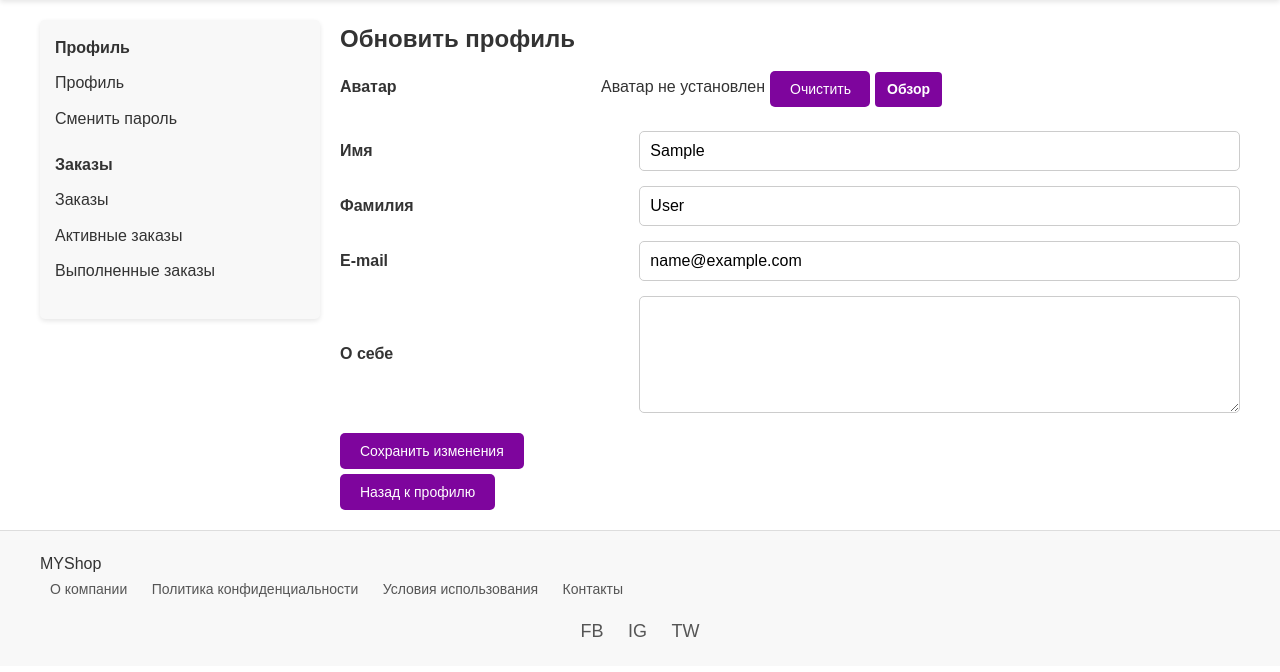
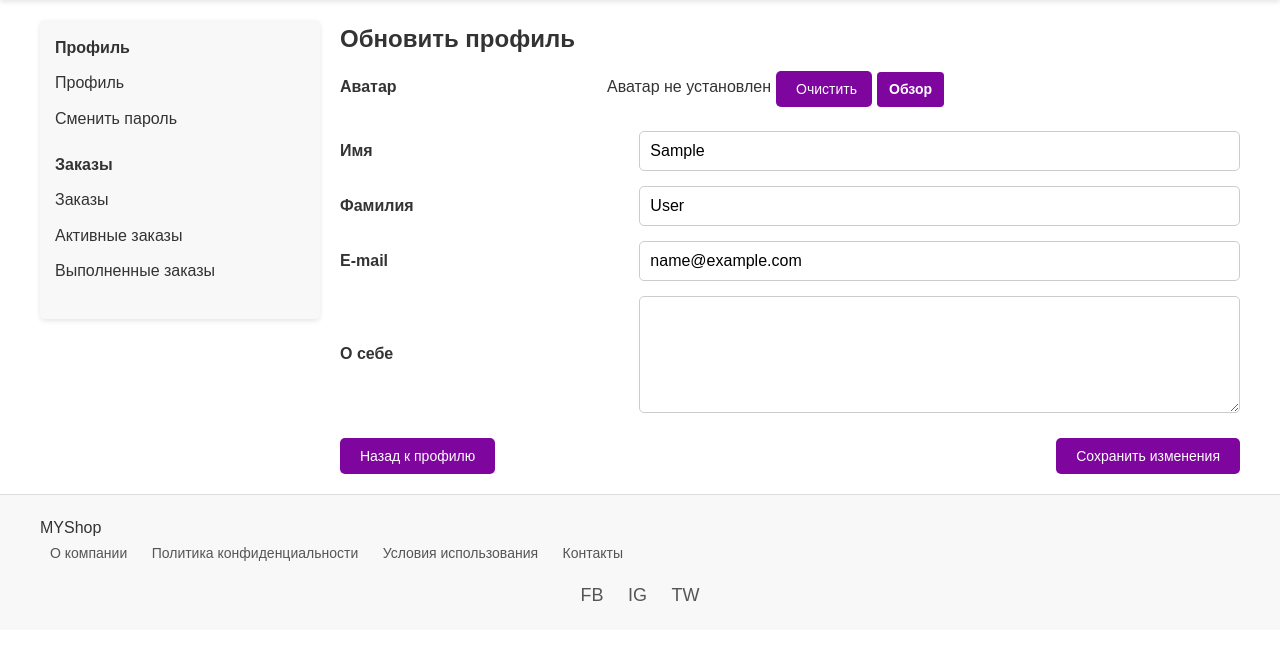
Before and after one commit to JolyCougar/Shop_django, a Django app: page /account/profile/update/ in a window 1280 px wide. Shown: the part 128-800 px from the top of the page. Run offline with Django 5.2, Linux system fonts and the light colour scheme; the visitor is signed in with stand-in values (Sample User, id 1); data that the repository does not hold is empty.

Commit message:
edit: update profile template

```diff
--- a/account/templates/account/change_info.html
+++ b/account/templates/account/change_info.html
@@ -25,7 +25,7 @@
         {% endif %}
 
         <!-- Кнопка очистки аватара -->
-            <button type="button" class="btn btn-danger ml-3" onclick="clearAvatar()">Очистить</button>
+        <button type="button" class="btn btn-danger ml-3">Очистить</button>
 
         <!-- Стилизация кнопки "Обзор" -->
         <div class="fix">
@@ -58,23 +58,12 @@
         {{ form.bio |add_class:"form-control" }}
     </div>
 
-        <!-- Кнопка сохранения -->
+    <div class="button-container">
+        <a href="{% url 'account:profile' user.pk %}">
+            <button type="button" class="btn btn-secondary">Назад к профилю</button>
+        </a>
         <button type="submit" class="btn btn-primary">Сохранить изменения</button>
+    </div>
     </form>
 
-    <!-- Кнопка возврата -->
-    <a href="{% url 'account:profile' user.pk %}">
-        <button type="button" class="btn btn-secondary mt-3">Назад к профилю</button>
-    </a>
-
-    <script>
-        // Функция для очистки аватара
-        function clearAvatar() {
-            if (confirm('Вы уверены, что хотите удалить аватар?')) {
-                let avatarInput = document.getElementById('{{ form.avatar.id_for_label }}');
-                avatarInput.value = '';  // Очистить поле аватара
-            }
-        }
-    </script>
-
 {% endblock %}
--- a/static/css/styles.css
+++ b/static/css/styles.css
@@ -1299,10 +1299,20 @@ label[for="avatarUpload"]:hover {
 .btn-danger {
     margin-left: 5px;
     height: auto;
-    width: 100px;
+    width: 6rem;
 }
 
 .fix {
     height: auto;
-    width: 370px;
+    width: 23rem;
 }
+
+.button-container {
+    display: flex;
+    justify-content: space-between; /* Размещает кнопки по краям */
+    margin-top: 20px; /* Отступ сверху */
+}
+
+.button-container a {
+    margin-right: auto; /* Отодвигает кнопку "Назад к профилю" влево */
+}
```
Lines whose indentation alone changed are shown as unchanged.
